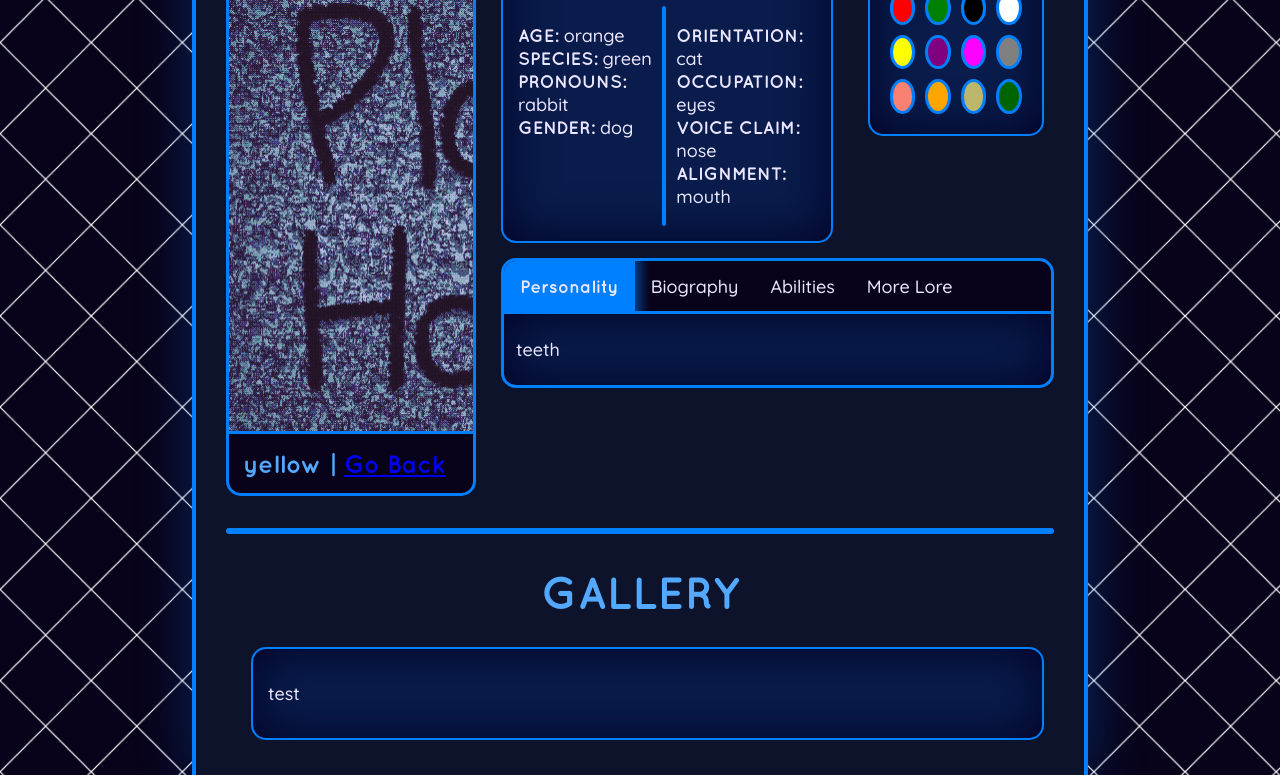
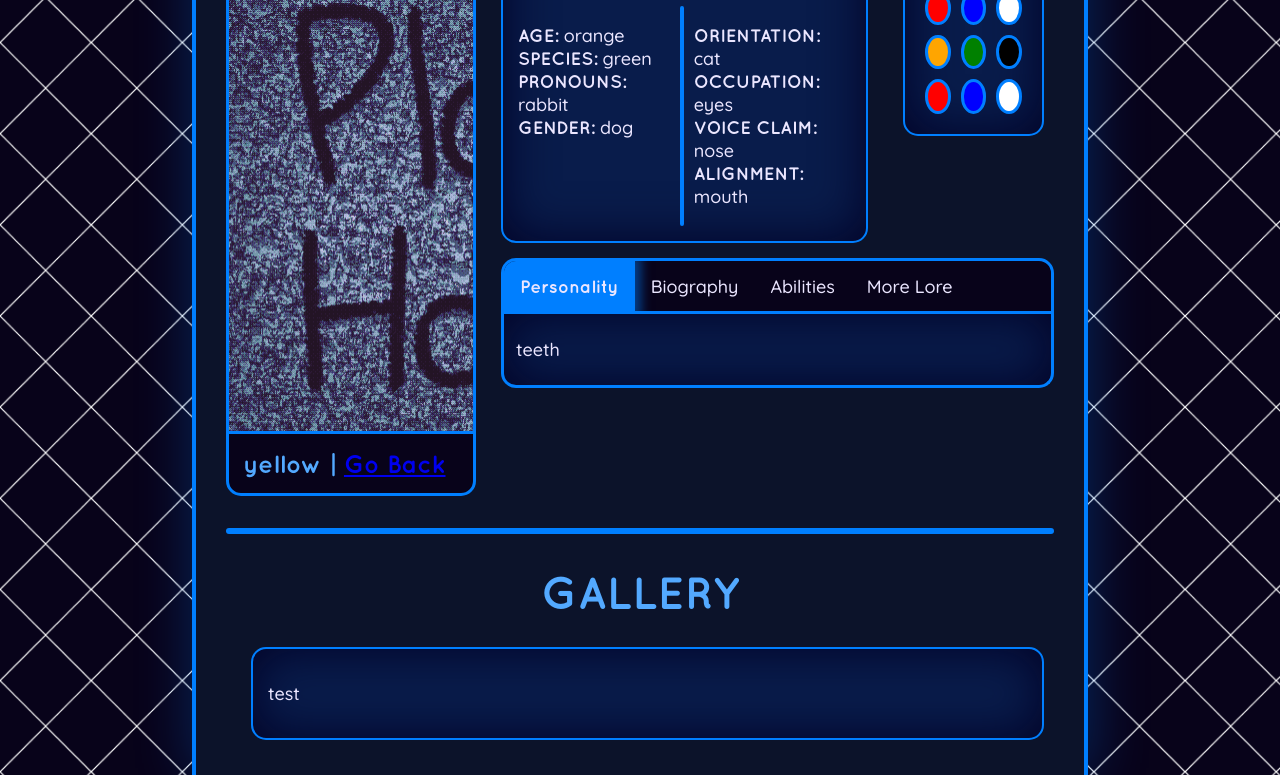
Before and after one commit to mechagic/mechagic.github.io, an Eleventy site: page src/oc_wiki/testing/index.md in a window 1280 px wide. Shown: the part 231-1006 px from the top of the page. Built offline with nearby package versions, Linux system fonts and the light colour scheme; Eleventy itself is replaced by a stand-in of ours; files that its build step writes are made by us from their sources.

Commit message:
fix (but better)

```diff
--- a/src/_layouts/t4.njk
+++ b/src/_layouts/t4.njk
@@ -63,14 +63,13 @@
         margin: 5px;
         border:var(--bord3);
     }
-
 @media only screen and (max-width:800px) {
     .rflex,.cflex{
         display: block;
     }
     .r2flex{
+        margin-left: auto;
         margin-right: 50%;
-        margin-left: auto;
     }
     .clrcnt{
         border-radius: 100%;
@@ -93,9 +92,6 @@
         background-color:var(--bg);
         margin-left: auto;
         margin-right: auto;
-    }
-    .bx2, .tab, .tabcontent{
-        margin-left: 0px;
     }
 }
 
@@ -149,10 +145,7 @@
               <div class="bx2">
                 <b>COLORS</b>
                 <hr class="th">
-                <div class="r2flex"><div class="clrcnt" style="background:{{col1}};"></div><div class="clrcnt" style="background:{{col2}};"></div><div class="clrcnt" style="background:{{col3}};"></div><div class="clrcnt" style="background:{{col4}};"></div></div>
-                <div class="r2flex"><div class="clrcnt" style="background:{{col5}};"></div><div class="clrcnt" style="background:{{col6}};"></div><div class="clrcnt" style="background:{{col7}};"></div><div class="clrcnt" style="background:{{col8}};"></div></div>
-                <div class="r2flex"><div class="clrcnt" style="background:{{col9}};"></div><div class="clrcnt" style="background:{{col10}};"></div><div class="clrcnt" style="background:{{col11}};"></div><div class="clrcnt" style="background:{{col12}};"></div></div>
-
+                {{color | safe}}
               </div>
             </div>
           </div>
--- a/src/oc_wiki/testing/index.md
+++ b/src/oc_wiki/testing/index.md
@@ -13,21 +13,12 @@ orientation: cat
 occupation: eyes
 voiceclaim: nose
 alignment: mouth
+color: <div class="rflex"><div class="clrcnt" style="background:red;"></div><div class="clrcnt" style="background:blue;"></div><div class="clrcnt" style="background:white;"></div></div>
+                <div class="rflex"><div class="clrcnt" style="background:orange;"></div><div class="clrcnt" style="background:green;"></div><div class="clrcnt" style="background:black;"></div></div>
+                <div class="rflex"><div class="clrcnt" style="background:red;"></div><div class="clrcnt" style="background:blue;"></div><div class="clrcnt" style="background:white;"></div></div>
 personality: teeth
 biography: ears
 abilities: tongue
 morelore: nostril
-col1: red
-col2: green
-col3: black
-col4: white
-col5: yellow
-col6: purple
-col7: magenta
-col8: grey
-col9: salmon
-col10: orange
-col11: DarkKhaki
-col12: DarkGreen
 ---
 test
```
